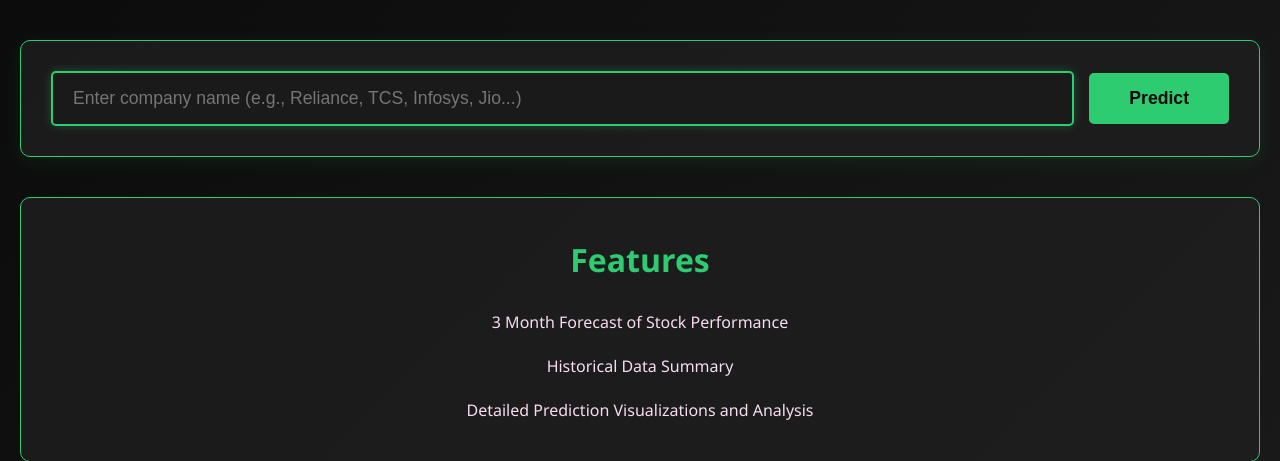
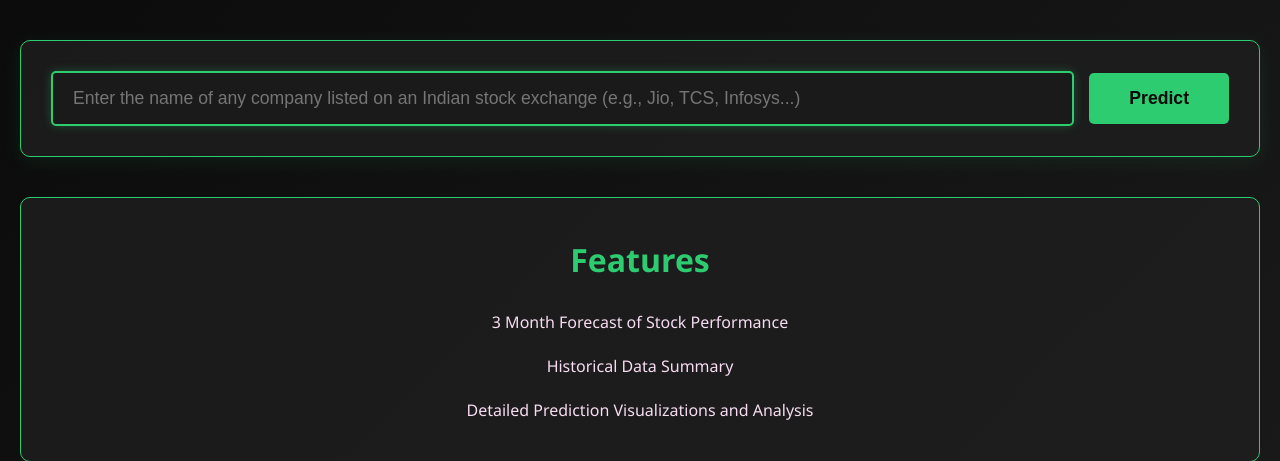
Before and after one commit to arjuunb24/Monte-Carlo-Based-Stock-Price-Prediction-using-Geometric-Brownian-Motion, a Flask app: page / in a window 1280 px wide. Shown: the part 191-652 px from the top of the page. Run offline with Flask 3, Linux system fonts and the light colour scheme.

Commit message:
search bar update
ui tweak

```diff
--- a/templates/index.html
+++ b/templates/index.html
@@ -291,7 +291,7 @@
             <div class="input-group">
                 <input type="text"
                        id="companyInput"
-                       placeholder="Enter company name (e.g., Reliance, TCS, Infosys, Jio...)"
+                       placeholder="Enter the name of any company listed on an Indian stock exchange (e.g., Jio, TCS, Infosys...)"
                        autofocus
                        autocomplete="off"
                        autocorrect="off"
```
